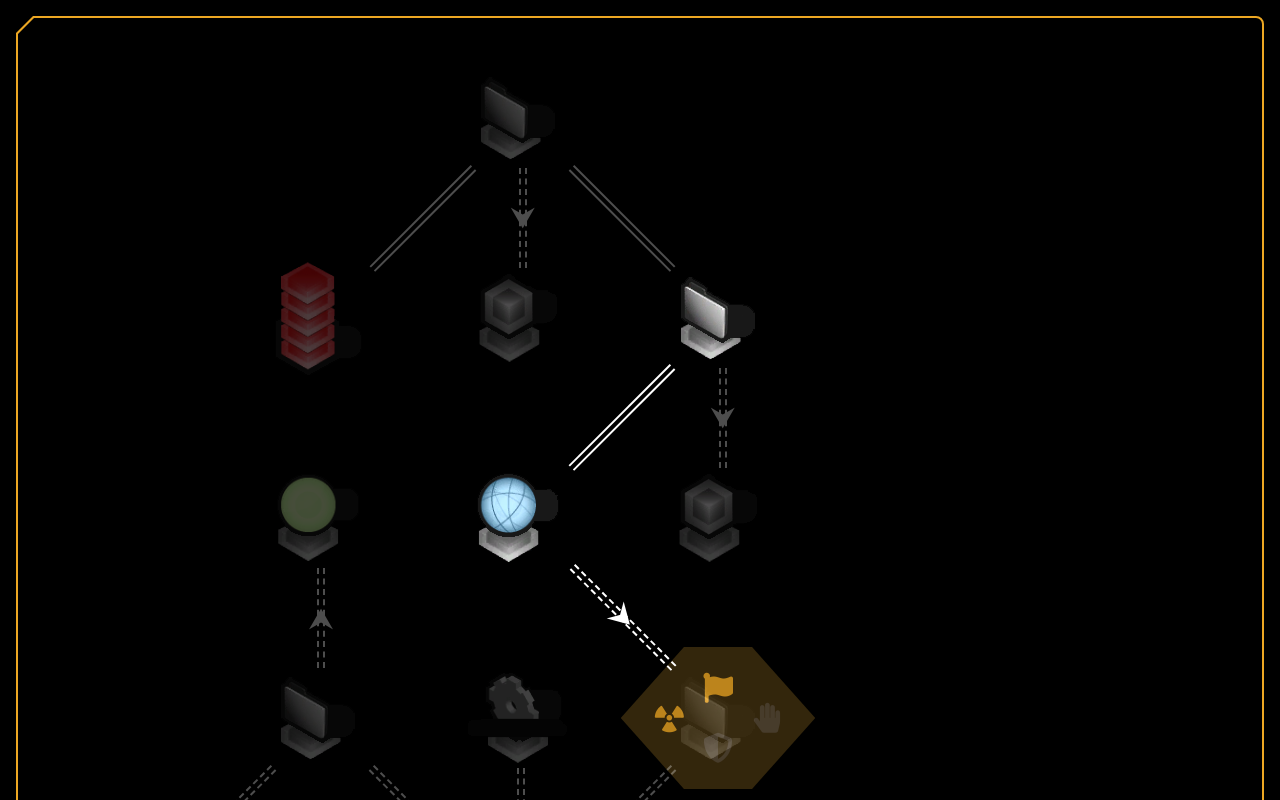
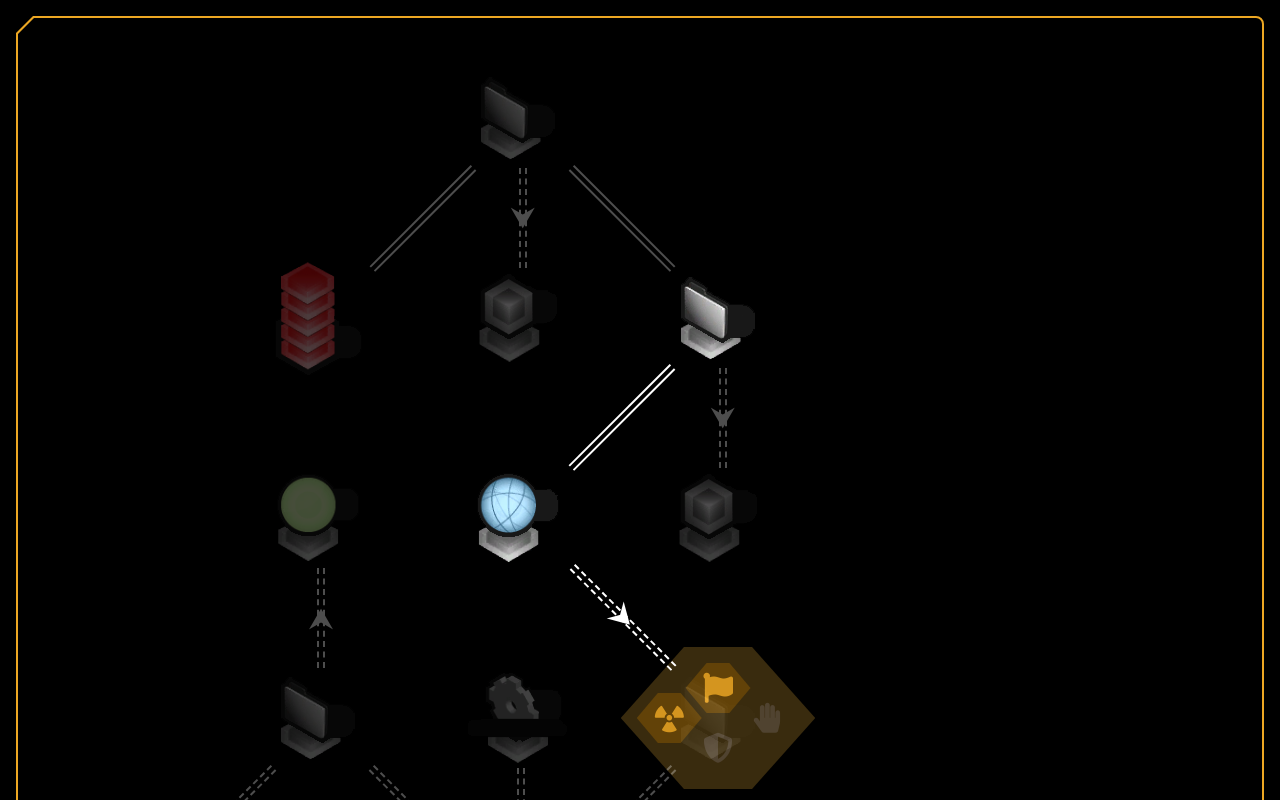
Before and after one commit to SamLeatherdale/deusex-hackgame, a React (Create React App) app: page / in a window 1280 px wide. Both pictures are taken after a click on the element 718 px from the left and 718 px from the top of the page. Shown: the top 800 px of the page. Built offline with nearby package versions, Linux system fonts and the light colour scheme.

Commit message:
Minor update to menu colours

```diff
--- a/src/scss/_level.scss
+++ b/src/scss/_level.scss
@@ -29,7 +29,7 @@
         padding: 16px;
 
         background-color: $dx-bg-dark;
-        opacity: 0.8;
+        opacity: 0.9;
 
         $menu-item-width: 65px;
         $menu-item-height: 50px;
@@ -52,20 +52,22 @@
             @include flex-center;
             width: $menu-item-width;
             height: $menu-item-height;
+            background-color: darken($dx-menu-item-highlight, 30%);
 
             i {
-                color: $dx-menu-highlight;
+                color: $dx-menu-item-highlight;
                 font-size: 30px;
             }
 
             &[data-disabled] {
+                background-color: transparent;
                 i {
                     color: $dx-menu-icon-disabled;
                 }
             }
 
             &:hover:not([data-disabled]) {
-                background-color: $dx-menu-highlight;
+                background-color: $dx-menu-item-highlight;
 
                 i {
                     color: $dx-menu-icon-hover;
--- a/src/scss/_variables.scss
+++ b/src/scss/_variables.scss
@@ -5,7 +5,8 @@ $dx-bg-light: #c58d22;
 $dx-bg-dark: #403010;
 $dx-border-light: #eca723;
 
-$dx-menu-highlight: #eca623;
+$dx-menu-item-bg: #3c2a0b;
+$dx-menu-item-highlight: #eca623;
 $dx-menu-icon-hover: #1d1300;
 $dx-menu-icon-disabled: #594b36;
 
```
